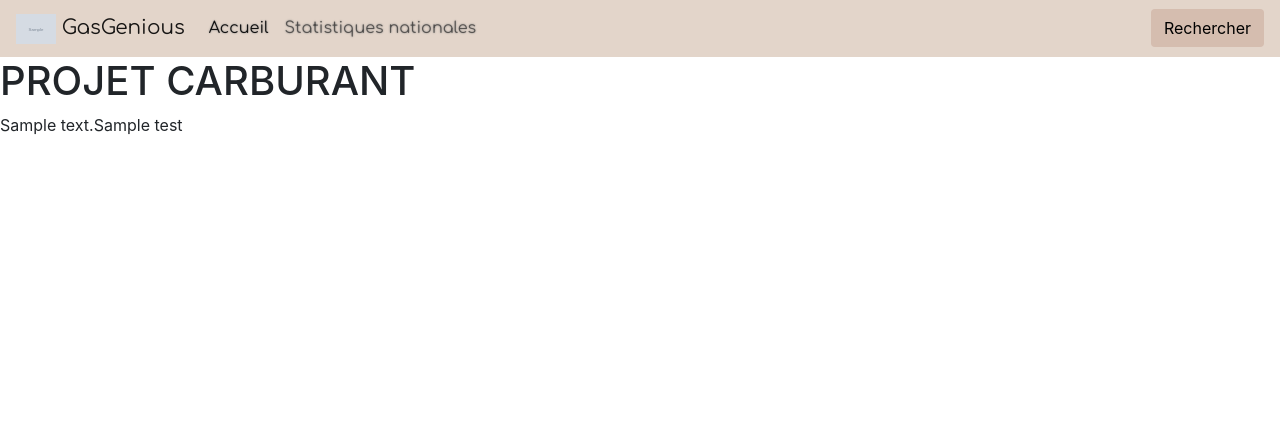
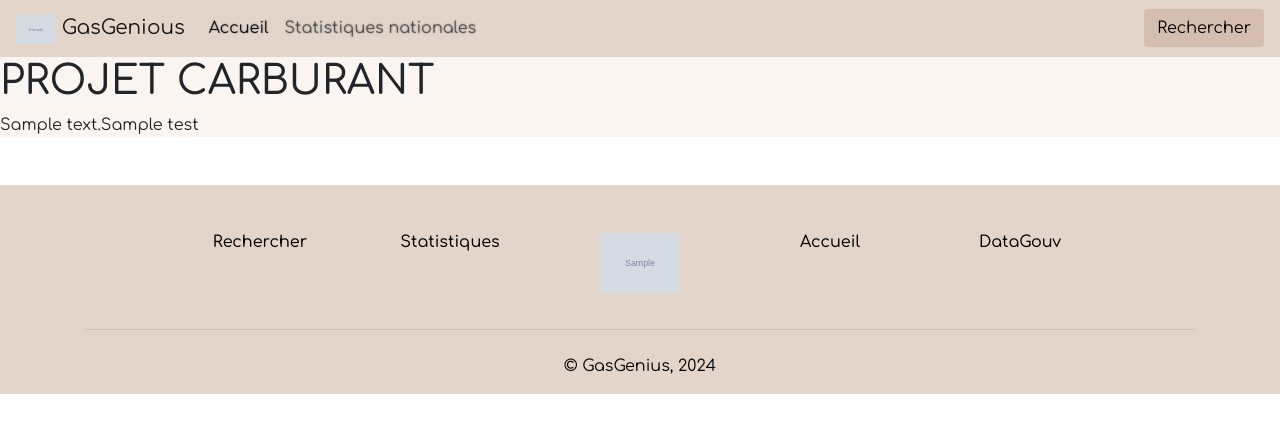
Before and after one commit to oceanetardy/ProjetCarburantPYTHON, a Flask app: template app/templates/templateHome.html in a window 1280 px wide. Shown: the top 433 px of the page. Run offline with Flask 3, Linux system fonts and the light colour scheme; the template is opened without the code that fills it: most values are stand-ins (such as "Sample title", 1, 10 or a date in 2020); grey boxes marked "Sample" are stand-in pictures; some libraries are stand-ins or nearby versions.

Commit message:
[*] FO: Footer OK

```diff
--- a/app/app.py
+++ b/app/app.py
@@ -3,11 +3,11 @@ import os
 
 app = Flask(__name__)
 IMG_FOLDER = os.path.join("static", "IMG")
-app.config["IMG_FOLDER"] = IMG_FOLDER  # A vérifier
+app.config["IMG_FOLDER"] = IMG_FOLDER
 
 
 @app.route('/')
-def hello():
+def home():
 	logoGasGenius = os.path.join(app.config["IMG_FOLDER"], "logoGasGenius.png")
 	return render_template('templateHome.html', logo=logoGasGenius)
 
--- a/app/static/css/style.css
+++ b/app/static/css/style.css
@@ -1,16 +1,19 @@
+* {
+    font-family: Comfortaa, sans-serif !important;
+}
+
 .navbar-expand-lg {
     background-color: #E3D5CA !important;
 }
 
-.navbar-brand {
-    font-family: Comfortaa; !important;
-}
 
 .navbar-light .navbar-nav .nav-link {
     text-shadow:  0px 0px 2px rgb(128, 128, 128);
     color: black; !important;
-    font-family: Comfortaa; !important;
+}
 
+.footer {
+    background-color: #E3D5CA
 }
 
 .btn-brown{
@@ -23,3 +26,27 @@
     background-color: #CEB2A1;
 
 }
+
+.copyright {
+    color: black;
+    margin-top: -40px; !important;
+}
+
+.content{
+        background-color: #FAF5F0 !important;
+
+}
+
+.text-footer{
+    color: black; !important;
+}
+
+.text-footer:hover {
+    color: black;
+
+}
+
+.img-footer{
+    margin-bottom: -60px;
+    padding-bottom: 40px;
+}
--- a/app/templates/templateHome.html
+++ b/app/templates/templateHome.html
@@ -5,21 +5,32 @@
 <head>
     <meta charset="UTF-8">
     <title>GasGenius</title>
-    <link href="./static/css/style.css" rel="stylesheet" />
-    <link rel="stylesheet" href="https://cdn.jsdelivr.net/npm/bootstrap@4.0.0/dist/css/bootstrap.min.css" integrity="sha384-Gn5384xqQ1aoWXA+058RXPxPg6fy4IWvTNh0E263XmFcJlSAwiGgFAW/dAiS6JXm" crossorigin="anonymous">
-<script src="https://code.jquery.com/jquery-3.2.1.slim.min.js" integrity="sha384-KJ3o2DKtIkvYIK3UENzmM7KCkRr/rE9/Qpg6aAZGJwFDMVNA/GpGFF93hXpG5KkN" crossorigin="anonymous"></script>
-<script src="https://cdn.jsdelivr.net/npm/popper.js@1.12.9/dist/umd/popper.min.js" integrity="sha384-ApNbgh9B+Y1QKtv3Rn7W3mgPxhU9K/ScQsAP7hUibX39j7fakFPskvXusvfa0b4Q" crossorigin="anonymous"></script>
-<script src="https://cdn.jsdelivr.net/npm/bootstrap@4.0.0/dist/js/bootstrap.min.js" integrity="sha384-JZR6Spejh4U02d8jOt6vLEHfe/JQGiRRSQQxSfFWpi1MquVdAyjUar5+76PVCmYl" crossorigin="anonymous"></script></head>
+    <link href="./static/css/style.css" rel="stylesheet"/>
+    <link rel="stylesheet" href="https://cdn.jsdelivr.net/npm/bootstrap@4.0.0/dist/css/bootstrap.min.css"
+          integrity="sha384-Gn5384xqQ1aoWXA+058RXPxPg6fy4IWvTNh0E263XmFcJlSAwiGgFAW/dAiS6JXm" crossorigin="anonymous">
+    <script src="https://code.jquery.com/jquery-3.2.1.slim.min.js"
+            integrity="sha384-KJ3o2DKtIkvYIK3UENzmM7KCkRr/rE9/Qpg6aAZGJwFDMVNA/GpGFF93hXpG5KkN"
+            crossorigin="anonymous"></script>
+    <script src="https://cdn.jsdelivr.net/npm/popper.js@1.12.9/dist/umd/popper.min.js"
+            integrity="sha384-ApNbgh9B+Y1QKtv3Rn7W3mgPxhU9K/ScQsAP7hUibX39j7fakFPskvXusvfa0b4Q"
+            crossorigin="anonymous"></script>
+    <script src="https://cdn.jsdelivr.net/npm/bootstrap@4.0.0/dist/js/bootstrap.min.js"
+            integrity="sha384-JZR6Spejh4U02d8jOt6vLEHfe/JQGiRRSQQxSfFWpi1MquVdAyjUar5+76PVCmYl"
+            crossorigin="anonymous"></script>
+</head>
 <link rel="preconnect" href="https://fonts.googleapis.com">
 <link rel="preconnect" href="https://fonts.gstatic.com" crossorigin>
 <link href="https://fonts.googleapis.com/css2?family=Comfortaa:wght@300..700&display=swap" rel="stylesheet">
 <body>
+
+<!--NAVARBAR START-->
 <nav class="navbar navbar-expand-lg navbar-light bg-creme">
     <a class="navbar-brand" href="#">
         <img src="{{logo}}" alt="" height="30">
         GasGenious
     </a>
-  <button class="navbar-toggler" type="button" data-toggle="collapse" data-target="#navbarSupportedContent" aria-controls="navbarSupportedContent" aria-expanded="false" aria-label="Toggle navigation">
+    <button class="navbar-toggler" type="button" data-toggle="collapse" data-target="#navbarSupportedContent"
+            aria-controls="navbarSupportedContent" aria-expanded="false" aria-label="Toggle navigation">
         <span class="navbar-toggler-icon"></span>
     </button>
 
@@ -32,12 +43,84 @@
                 <a class="nav-link" href="#">Statistiques nationales</a>
             </li>
         </ul>
-      <button class="btn  my-2 my-sm-0 btn-brown " type="submit">Rechercher</button></div>
+        <button class="btn  my-2 my-sm-0 btn-brown " type="submit">Rechercher</button>
+    </div>
 </nav>
+<!--NAVARBAR END-->
+
+<div class="content">
+    <h1> PROJET CARBURANT</h1>
+    {{content}}{{test}}
+</div>
 
 
-<h1> PROJET CARBURANT</h1>
-{{content}}{{test}}
+<!--FOOTER START-->
+
+<footer class="text-center text-white footer">
+    <!-- Grid container -->
+    <div class="container">
+        <!-- Section: Links -->
+        <section class="mt-5">
+            <!-- Grid row-->
+            <div class="row text-center d-flex justify-content-center pt-5">
+                <!-- Grid column -->
+                <div class="col-md-2">
+                    <h6 class="text-footer">
+                        <a href="#!" class="text-footer">Rechercher</a>
+                    </h6>
+                </div>
+                <!-- Grid column -->
+
+                <!-- Grid column -->
+                <div class="col-md-2">
+                    <h6 class="text-footer">
+                        <a href="#!" class="text-footer">Statistiques</a>
+                    </h6>
+                </div>
+                <!-- Grid column -->
+
+                <!-- Grid column -->
+                <div class="col-md-2">
+                    <h6 class="text-footer">
+                        <a class="text-footer" href="#">
+                            <img src="{{logo}}" alt="" height="100" class="img-footer">
+                        </a>
+                    </h6>
+                </div>
+                <!-- Grid column -->
+
+                <!-- Grid column -->
+                <div class="col-md-2">
+                    <h6 class="text-footer">
+                        <a href="#!" class="text-footer">Accueil</a>
+                    </h6>
+                </div>
+                <!-- Grid column -->
+
+                <!-- Grid column -->
+                <div class="col-md-2">
+                    <h6 class="text-footer">
+                        <a href="#!" class="text-footer">DataGouv</a>
+                    </h6>
+                </div>
+                <!-- Grid column -->
+            </div>
+            <!-- Grid row-->
+        </section>
+        <!-- Section: Links -->
+
+        <hr class="my-5"/>
+
+
+    </div>
+    <!-- Grid container -->
+
+    <div class="text-center p-3 copyright">
+        © GasGenius, 2024
+    </div>
+</footer>
+<!--FOOTER END-->
+
 
 </body>
 </html>
```
Lines whose indentation alone changed are shown as unchanged.
